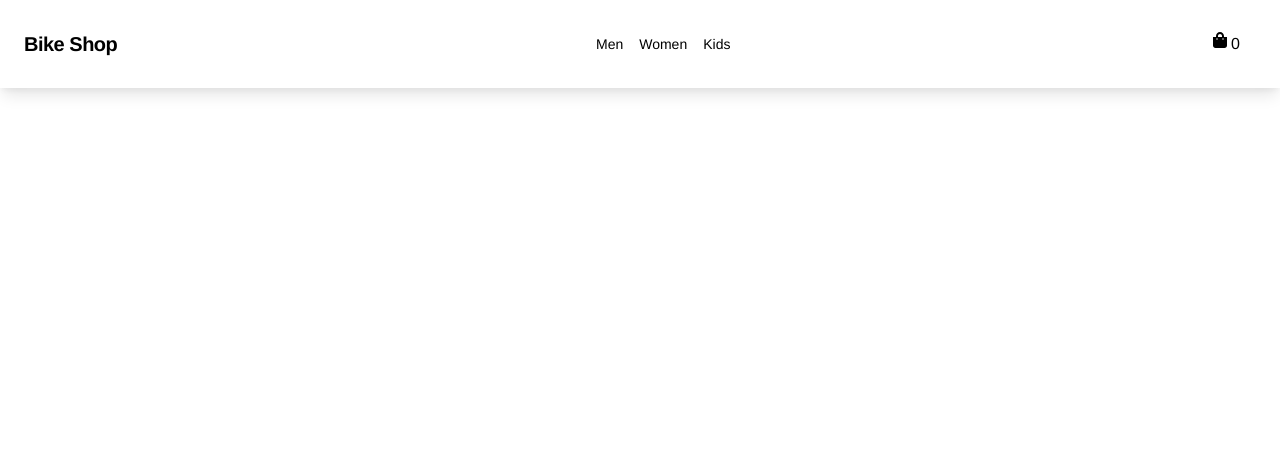
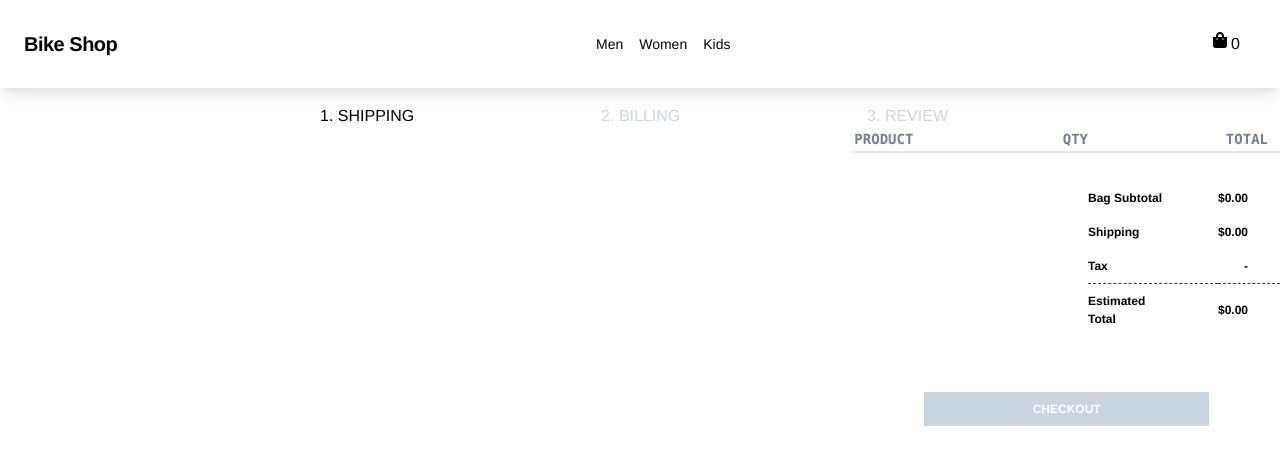
Before and after one commit to Kappalucky/bike, a Vue app: page /checkout in a window 1280 px wide. Shown: the top 464 px of the page. Built offline with nearby package versions, Linux system fonts and the light colour scheme.

Commit message:
added aside summary to Checkout page

```diff
--- a/src/App.vue
+++ b/src/App.vue
@@ -22,20 +22,8 @@ export default {
 	-webkit-font-smoothing: antialiased;
 	-moz-osx-font-smoothing: grayscale;
 	text-align: center;
-	color: #2c3e50;
+	color: black;
 	height: 100vh;
 	width: 100vw;
 }
-#nav {
-	padding: 30px;
-}
-
-#nav a {
-	font-weight: bold;
-	color: #2c3e50;
-}
-
-#nav a.router-link-exact-active {
-	color: #42b983;
-}
 </style>
--- a/src/views/Checkout.vue
+++ b/src/views/Checkout.vue
@@ -1,7 +1,107 @@
-<template></template>
+<template>
+  <section class="container py-4 mx-auto">
+    <section class="container w-1/2 text-center mx-auto">
+      <ul class="flex justify-between text-black uppercase">
+        <li class="mr-3">
+          <span>1. Shipping</span>
+        </li>
+        <li class="mr-3 text-gray-400">
+          <span>2. Billing</span>
+        </li>
+        <li class="mr-3 text-gray-400">
+          <span>3. Review</span>
+        </li>
+      </ul>
+    </section>
+    <section class="summary w-2/3 float-left">
+      <div></div>
+    </section>
+    <section class="summary-aside w-1/3 float-right">
+      <aside class="aside-section">
+        <div class="table-wrapper">
+          <table class="table-auto w-full mb-4">
+            <thead>
+              <tr class="border-b-2 border-solid">
+                <th class="text-left text-gray-600 uppercase font-mono text-sm" colspan="2">Product</th>
+                <th class="text-center text-gray-600 uppercase font-mono text-sm">Qty</th>
+                <th class="text-right text-gray-600 uppercase font-mono text-sm pr-3">Total</th>
+              </tr>
+            </thead>
+            <tbody>
+              <template v-for="(item, index) in cart">
+                <tr class="border-b border-solid" :key="item.id">
+                  <td class="item-image w-24 py-4">
+                    <img style="height:auto; width:110px;" :src="item.product.image" />
+                  </td>
+                  <td class="item-details px-3">
+                    <div class="detail">
+                      <div
+                        class="name text-sm font-bold leading-none text-left capitalize"
+                      >{{item.product.name}}</div>
+                      <div
+                        class="type text-xs leading-tight text-gray-600 text-left mb-2 capitalize"
+                      >{{item.product.product_type}}</div>
+                    </div>
+                  </td>
+                  <td class="item-quantity text-xs text-black">{{item.quantity}}</td>
+                  <td
+                    class="item-total text-black text-xs font-bold text-right pr-0 md:pr-3"
+                  >${{(item.product.price * item.quantity).toFixed(2)}}</td>
+                </tr>
+              </template>
+            </tbody>
+          </table>
+          <div class="cart-footer text-black">
+            <div class="summary float-right w-48 mb-4 pb-10">
+              <table class="table-auto mt-3">
+                <tbody>
+                  <tr class="font-bold text-xs">
+                    <td class="w-3/4 pl-0 text-left pr-12 py-2">Bag Subtotal</td>
+                    <td class="w-1/4 pl-0 text-right pr-8 py-2">${{this.getCartTotal.toFixed(2)}}</td>
+                  </tr>
+                  <tr class="font-bold text-xs">
+                    <td class="w-3/4 pl-0 text-left pr-12 py-2">Shipping</td>
+                    <td class="w-1/4 pl-0 text-right pr-8 py-2">$0.00</td>
+                  </tr>
+                  <tr class="font-bold text-xs">
+                    <td class="w-3/4 pl-0 text-left pr-12 py-2">Tax</td>
+                    <td class="w-1/4 pl-0 text-right pr-8 py-2">-</td>
+                  </tr>
+                  <tr class="cart-total font-bold text-xs border-t border-dashed border-gray-800">
+                    <td class="w-3/4 pl-0 text-left pr-12 py-2">Estimated Total</td>
+                    <td class="w-1/4 pl-0 text-right pr-8 py-2">${{this.getCartTotal.toFixed(2)}}</td>
+                  </tr>
+                </tbody>
+              </table>
+            </div>
+            <br />
+          </div>
+        </div>
+        <div class="form-actions mx-auto mb-4 w-2/3 text-center">
+          <button
+            class="bg-gray-400 text-xs hover:bg-black w-full text-white font-bold py-2 uppercase"
+            type="submit"
+          >Checkout</button>
+        </div>
+      </aside>
+    </section>
+  </section>
+</template>
 
 <script>
-export default {};
+import { mapState, mapGetters } from 'vuex';
+
+export default {
+	name: 'Checkout',
+	data() {
+		return {};
+	},
+	computed: {
+		...mapState(['cart', 'products']),
+		...mapGetters(['getCartTotal']),
+	},
+	methods: {},
+};
 </script>
 
 <style scoped>
```
